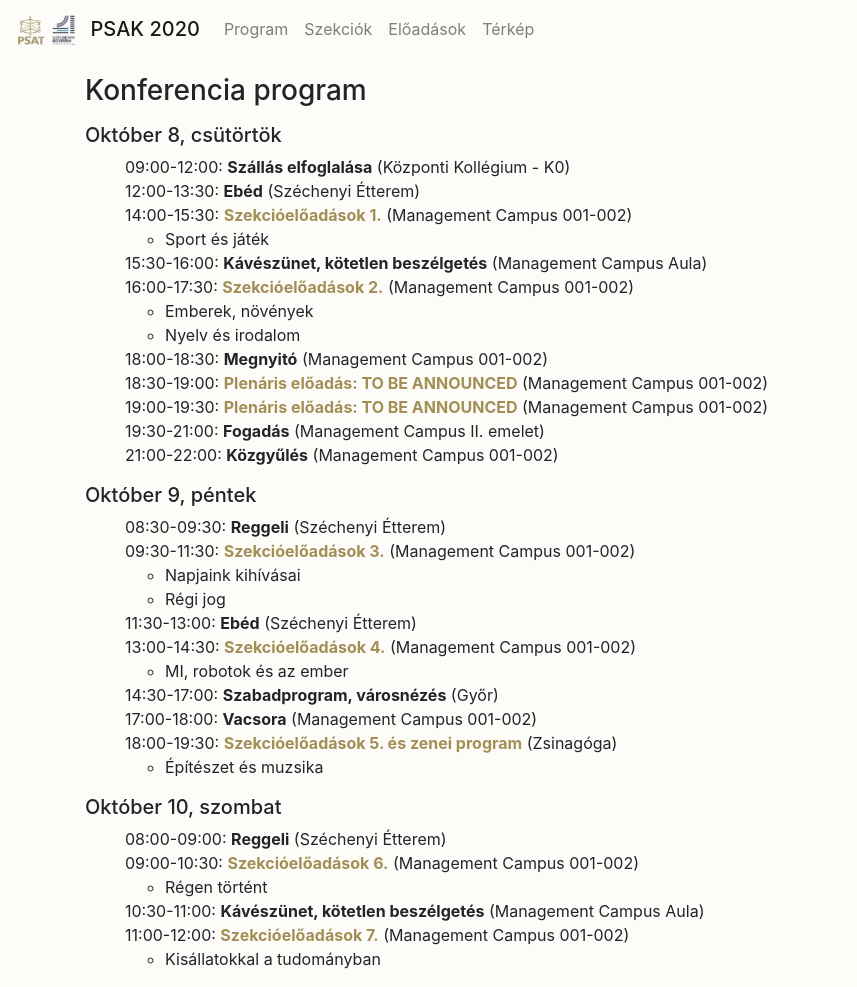
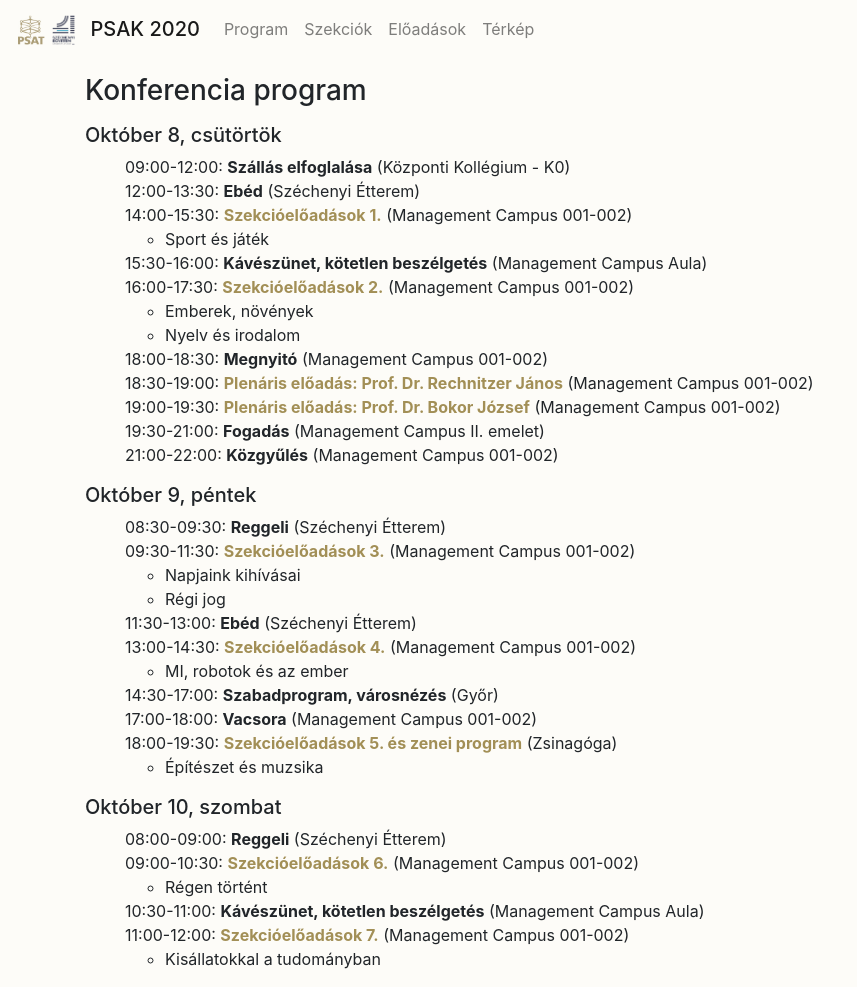
Before and after one commit to hegyhati/psak_2020, a Jekyll site: the page built from index.html, in a window 1280 px wide. Shown: the whole page, without its empty margins (0-857 px from the left). Built offline with Jekyll 4.4.1, drawn with Linux system fonts in a browser that asks for light colours.

Commit message:
Plenary speakers

```diff
--- a/_data/program.json
+++ b/_data/program.json
@@ -54,13 +54,13 @@
       },
       {
         "start" : "18:30", "finish" : "19:00",
-        "name"  : "Plenáris előadás: TO BE ANNOUNCED",
+        "name"  : "Plenáris előadás: Prof. Dr. Rechnitzer János",
         "place" : "Management Campus 001-002",
         "presentation" : "to_be_announced"
       },
       {
         "start" : "19:00", "finish" : "19:30",
-        "name"  : "Plenáris előadás: TO BE ANNOUNCED",
+        "name"  : "Plenáris előadás: Prof. Dr. Bokor József",
         "place" : "Management Campus 001-002",
         "presentation" : "to_be_announced"
       },
```
